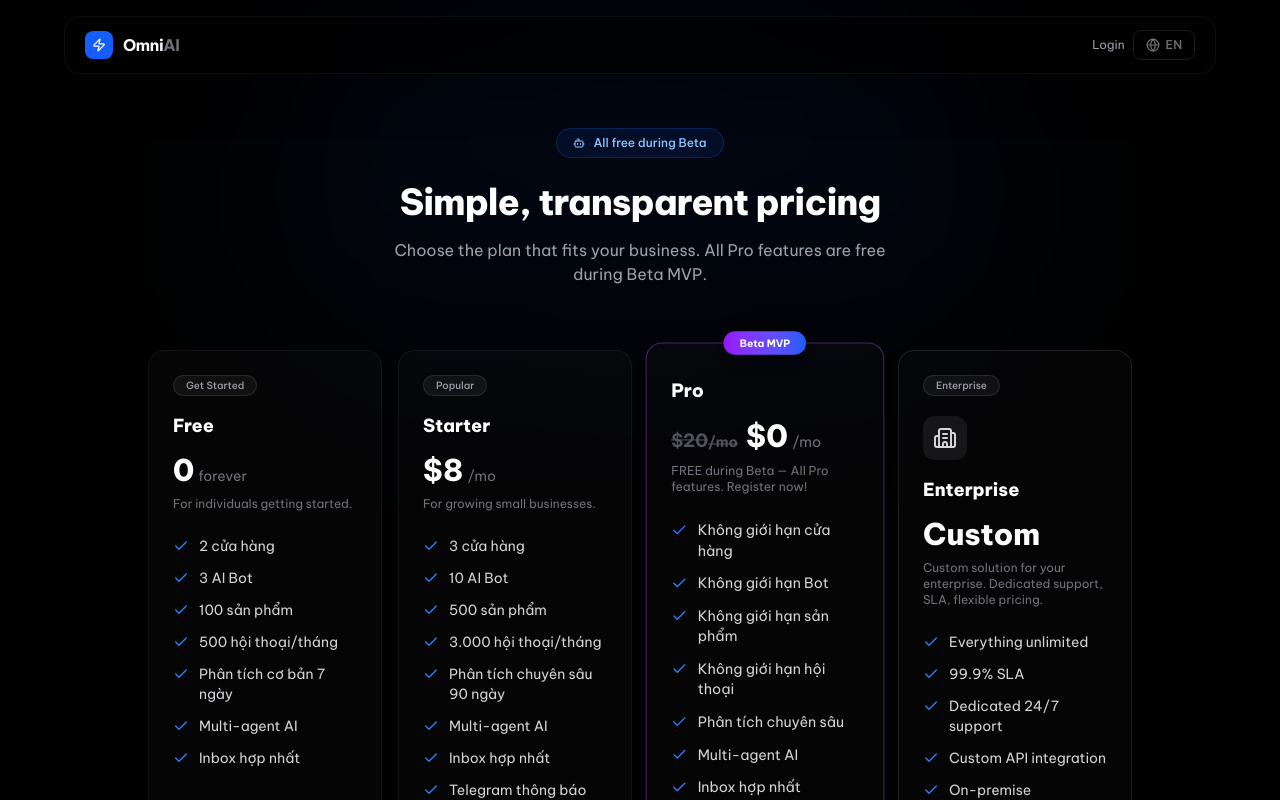
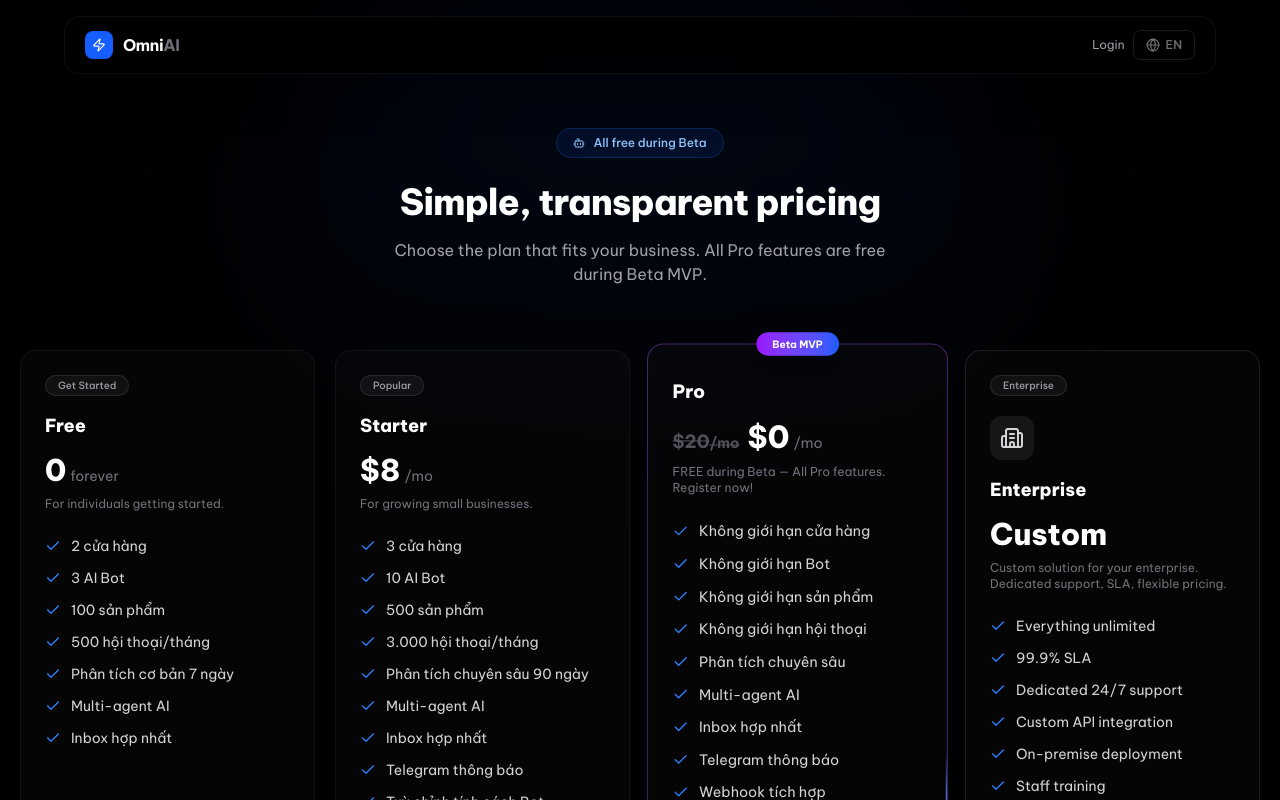
Before and after one commit to baonckh/omni-dashboard, a Next.js app: page /pricing in a window 1280 px wide. Shown: the top 800 px of the page. Built offline with nearby package versions, Linux system fonts and the light colour scheme; no server answers.

Commit message:
Fix pricing: wider cards (max-w-7xl, 2-col md, 4-col lg), no Current Plan badge for empty plan

```diff
--- a/src/app/pricing/page.tsx
+++ b/src/app/pricing/page.tsx
@@ -44,10 +44,11 @@ const proFeats = [
   "Hỗ trợ ưu tiên",
 ];
 
-function getPlanId(plan?: string): string {
+function getPlanId(plan?: string): string | null {
   if (plan === "pro" || plan === "beta") return "pro";
   if (plan === "starter") return "starter";
-  return "free";
+  if (plan === "free") return "free";
+  return null; // no plan → no badge
 }
 
 export default function PricingPage() {
@@ -137,8 +138,8 @@ export default function PricingPage() {
       </section>
 
       {/* Plans */}
-      <section className="max-w-5xl mx-auto px-5 pb-24">
-        <div className="grid md:grid-cols-4 gap-4">
+      <section className="max-w-7xl mx-auto px-5 pb-24">
+        <div className="grid md:grid-cols-2 lg:grid-cols-4 gap-5">
           {plans.map((plan, i) => {
             const isCurrent = plan.id === currentPlanId && !!session;
             return (
```
